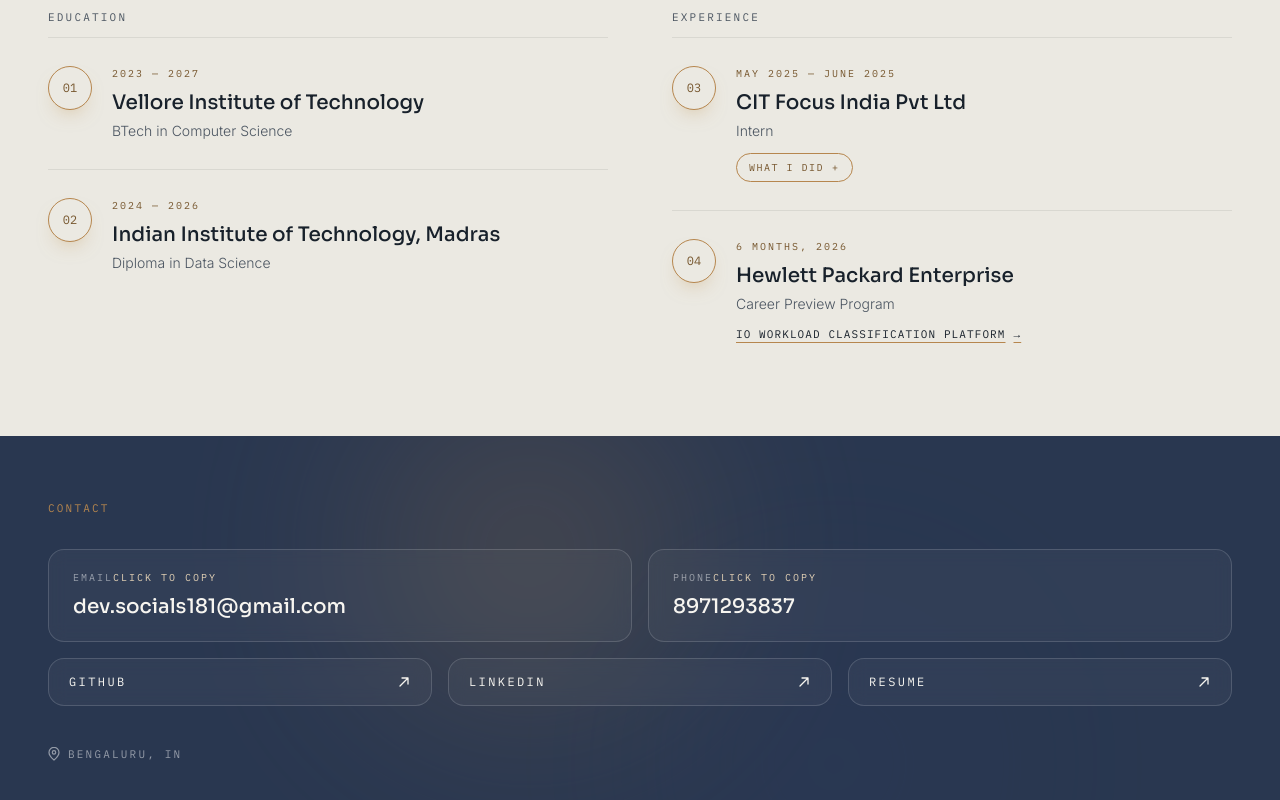
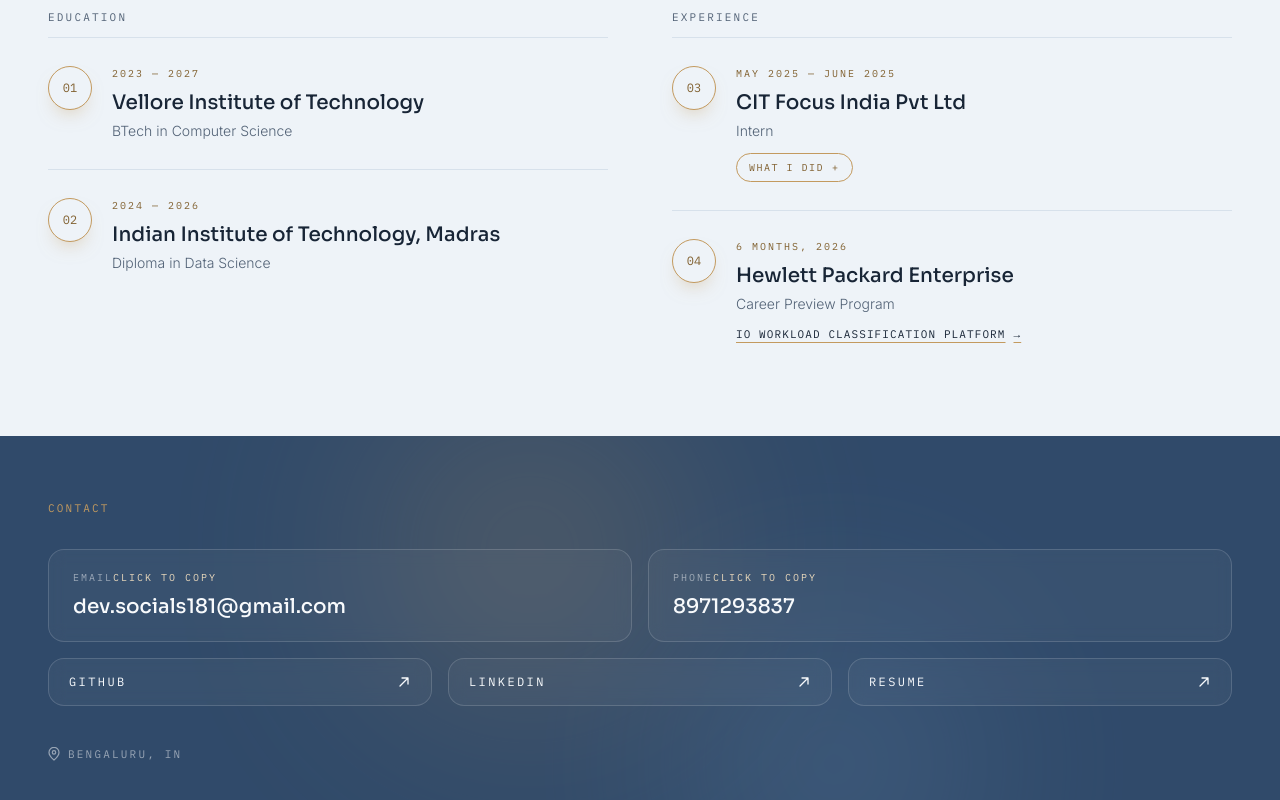
Before and after one commit to Devvv118/my-portfolio, a React (Vite) app in the folder frontend/: page / in a window 1280 px wide. Shown: the part 3128-3928 px from the top of the page. Built offline with nearby package versions, Linux system fonts and the light colour scheme.

Commit message:
Refine portfolio color balance

```diff
--- a/frontend/src/components/AmbientGlow.jsx
+++ b/frontend/src/components/AmbientGlow.jsx
@@ -8,11 +8,11 @@ export default function AmbientGlow({ variant = "hero", className = "" }) {
       <div className={`pointer-events-none absolute inset-0 overflow-hidden ${className}`} aria-hidden="true">
         <div
           className="absolute -top-24 left-1/4 h-[420px] w-[420px] rounded-full opacity-40 blur-[110px]"
-          style={{ background: "radial-gradient(circle, #b6864e, transparent 70%)" }}
+          style={{ background: "radial-gradient(circle, #c39a5f, transparent 70%)" }}
         />
         <div
           className="absolute -bottom-32 right-1/5 h-[380px] w-[380px] rounded-full opacity-30 blur-[100px]"
-          style={{ background: "radial-gradient(circle, #2c3e63, transparent 70%)" }}
+          style={{ background: "radial-gradient(circle, #8aaed2, transparent 70%)" }}
         />
       </div>
     );
@@ -22,15 +22,15 @@ export default function AmbientGlow({ variant = "hero", className = "" }) {
     <div className={`pointer-events-none absolute inset-0 overflow-hidden ${className}`} aria-hidden="true">
       <div
         className="absolute -top-40 -right-24 h-[520px] w-[520px] rounded-full opacity-[0.35] blur-[120px]"
-        style={{ background: "radial-gradient(circle, #e6d6b8, transparent 70%)" }}
+        style={{ background: "radial-gradient(circle, #dce9f5, transparent 70%)" }}
       />
       <div
         className="absolute top-1/3 -left-32 h-[420px] w-[420px] rounded-full opacity-[0.22] blur-[110px]"
-        style={{ background: "radial-gradient(circle, #2c3e63, transparent 70%)" }}
+        style={{ background: "radial-gradient(circle, #8aaed2, transparent 70%)" }}
       />
       <div
         className="absolute bottom-0 right-1/4 h-[300px] w-[300px] rounded-full opacity-[0.18] blur-[90px]"
-        style={{ background: "radial-gradient(circle, #b6864e, transparent 70%)" }}
+        style={{ background: "radial-gradient(circle, #c39a5f, transparent 70%)" }}
       />
     </div>
   );
--- a/frontend/src/hooks/useTheme.js
+++ b/frontend/src/hooks/useTheme.js
@@ -13,7 +13,7 @@ export function useTheme() {
     try { localStorage.setItem(KEY, dark ? "dark" : "light"); } catch { /* storage unavailable */ }
     const root = document.documentElement;
     const prev = root.style.backgroundColor;
-    root.style.backgroundColor = dark ? "#121b2b" : "";
+    root.style.backgroundColor = dark ? "#111d31" : "";
     return () => { root.style.backgroundColor = prev; };
   }, [dark]);
 
--- a/frontend/src/index.css
+++ b/frontend/src/index.css
@@ -9,17 +9,18 @@
   --font-warm-serif: "Newsreader", Georgia, serif;
   --font-mono: "IBM Plex Mono", monospace;
 
-  --color-cream: #f7f5f0;
-  --color-cream-deep: #ebe9e2;
-  --color-cream-line: #d9d8d1;
-  --color-warm-ink: #18212b;
-  --color-warm-ink-soft: #4b5561;
-  --color-navy: #293750;
-  --color-navy-deep: #121b2b;
-  --color-navy-metal: #3b4b68;
-  --color-gold: #b6864e;
-  --color-gold-deep: #76562d; /* darker so gold text is readable on the cream (light) background */
-  --color-gold-soft: #e4d2b6;
+  /* A quiet pearl base with blue structure and restrained golden warmth. */
+  --color-cream: #f8fafc;
+  --color-cream-deep: #eef3f8;
+  --color-cream-line: #d7e1eb;
+  --color-warm-ink: #182536;
+  --color-warm-ink-soft: #526276;
+  --color-navy: #304a6a;
+  --color-navy-deep: #111d31;
+  --color-navy-metal: #496789;
+  --color-gold: #c39a5f;
+  --color-gold-deep: #80602f; /* darker so gold text is readable on the pearl background */
+  --color-gold-soft: #ead9bc;
 }
 
 html {
```
